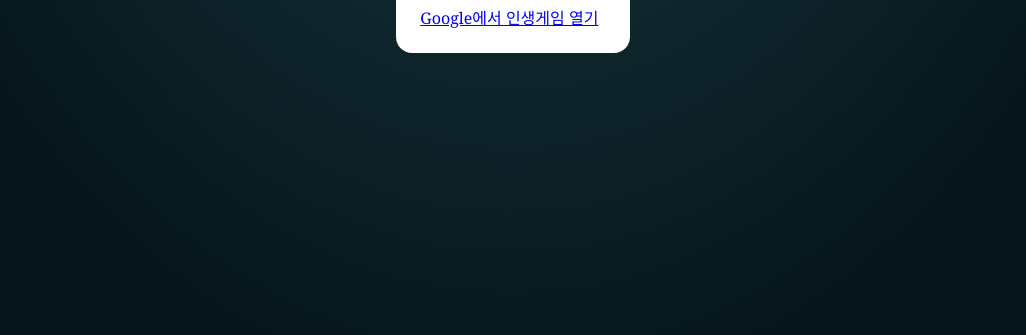
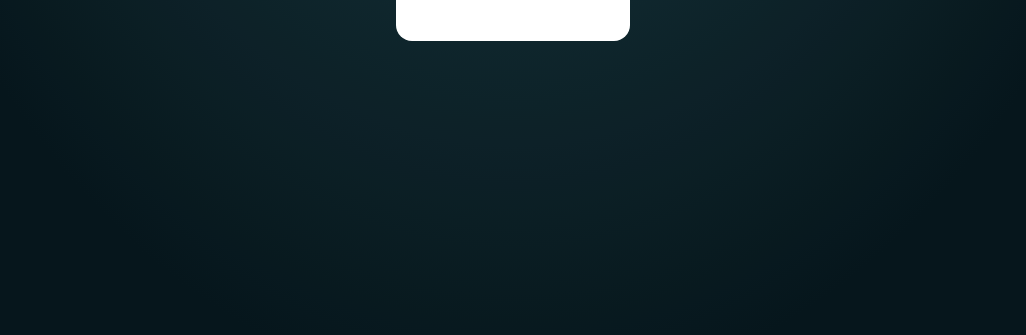
Before and after one commit to recoverist02/lifegame, a plain HTML site: page index.html in a window 1280 px wide. Shown: the part 465-800 px from the top of the page, without its empty margins (127-1153 px from the left). Drawn offline with Linux system fonts and the light colour scheme.

Commit message:
Update index.html

```diff
--- a/index.html
+++ b/index.html
@@ -76,10 +76,7 @@
     (() => {
       const FIREBASE_DB_URL = 'https://recoverist-hub-default-rtdb.asia-southeast1.firebasedatabase.app';
       const GAS_URL = 'https://script.google.com/macros/s/AKfycbzPA41nh-YQj0qTVRgGWM_X3mDsgxQyaaHv6J1I9MPotcV6dEe-YO3h0PRgiSIoM6vD/exec';
-      if (window.top === window && location.hostname === 'recoverist02.github.io') {
-        location.replace(GAS_URL + '?app=1');
-        return;
-      }
+      let sessionToken = '';
       const CHANNEL = 'lifequest-sheets-v1';
 
       const appFrame = document.getElementById('appFrame');
@@ -1551,14 +1548,11 @@
       }
 
       const authenticate = bridgeCall;
-      let sessionToken = '';
       const storageKey = 'private-app-session-v1';
       async function openPrivateApp() {
         const panel = document.createElement('dialog');
         panel.style.cssText = 'padding:24px;border:0;border-radius:16px;max-width:90vw;color:#122c30';
-        panel.innerHTML = '<form><strong>개인용 앱 로그인</strong><p><label>4자리 PIN <input type="password" inputmode="numeric" pattern="[0-9]{4}" maxlength="4" required size="5"></label></p><label><input type="checkbox" checked> 7일 유지</label> <button>로그인</button><p role="status"></p><a target="_blank" rel="noopener">Google 계정 확인</a></form>';
-        panel.querySelector('a').href = GAS_URL + '?app=1';
-        panel.querySelector('a').textContent = 'Google에서 인생게임 열기';
+        panel.innerHTML = '<form><strong>개인용 앱 로그인</strong><p><label>4자리 PIN <input type="password" inputmode="numeric" pattern="[0-9]{4}" maxlength="4" required size="5"></label></p><label><input type="checkbox" checked> 7일 유지</label> <button>로그인</button><p role="status"></p></form>';
         document.body.appendChild(panel);
         panel.addEventListener('cancel', event => event.preventDefault());
         panel.showModal();
@@ -1577,7 +1571,7 @@
           if (/TRY_LATER/.test(message)) return '시도 횟수 제한에 도달했어. 15분 후 다시 시도해줘.';
           if (/INVALID_PIN/.test(message)) return '4자리 PIN을 확인해줘.';
           if (/PIN_NOT_CONFIGURED/.test(message)) return '서버에 4자리 PIN 설정이 필요해.';
-          if (/연결 대기 초과/.test(message)) return 'Google 연결 창이 응답하지 않았어. Google 계정 확인 후 앱을 다시 열어줘.';
+          if (/연결 대기 초과/.test(message)) return '로그인 서버 브리지 연결에 실패했어. Apps Script 웹앱 배포 권한(모든 사용자)과 허용 도메인 설정을 확인해줘.';
           if (/응답 시간 초과/.test(message)) return '연결됐지만 서버 응답이 지연되고 있어. 다시 시도해줘.';
           if (/LOGIN_REQUIRED/.test(message)) return '서버에서 유효한 세션을 받지 못했어.';
           return '서버 요청 실패: ' + message.slice(0,180);
```
